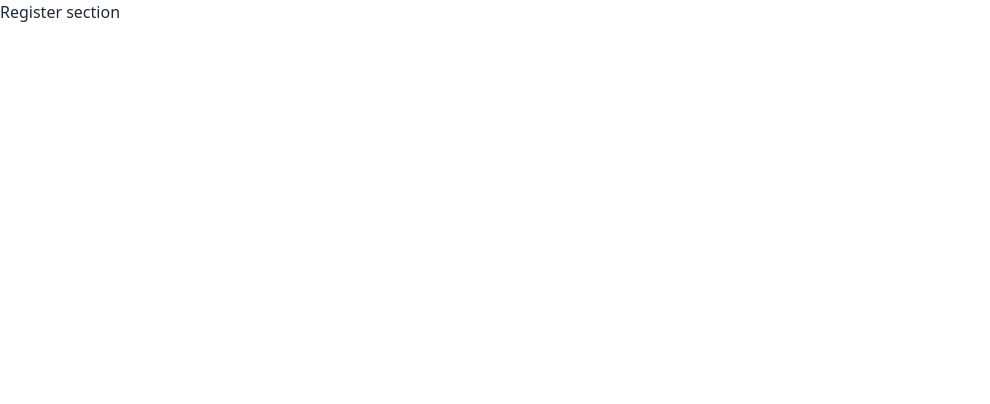
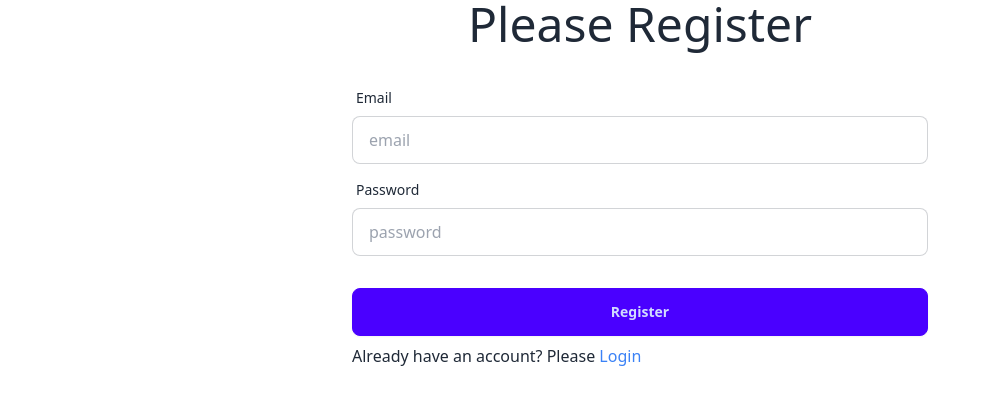
Before and after one commit to arifulislamk/khan-resorts, a React (Vite) app: page /register in a window 1280 px wide. Shown: the top 404 px of the page, without its empty margins (0-990 px from the left). Built offline with nearby package versions, Linux system fonts and the light colour scheme.

Commit message:
login and register degin

```diff
--- /dev/null
+++ b/src/Components/Footer.jsx
@@ -0,0 +1,28 @@
+const Footer = () => {
+    return (
+        <footer className="footer p-10 bg-neutral text-neutral-content">
+            <nav>
+                <h6 className="footer-title">Services</h6>
+                <a className="link link-hover">Branding</a>
+                <a className="link link-hover">Design</a>
+                <a className="link link-hover">Marketing</a>
+                <a className="link link-hover">Advertisement</a>
+            </nav>
+            <nav>
+                <h6 className="footer-title">Company</h6>
+                <a className="link link-hover">About us</a>
+                <a className="link link-hover">Contact</a>
+                <a className="link link-hover">Jobs</a>
+                <a className="link link-hover">Press kit</a>
+            </nav>
+            <nav>
+                <h6 className="footer-title">Legal</h6>
+                <a className="link link-hover">Terms of use</a>
+                <a className="link link-hover">Privacy policy</a>
+                <a className="link link-hover">Cookie policy</a>
+            </nav>
+        </footer>
+    );
+};
+
+export default Footer;
--- a/src/Components/Home.jsx
+++ b/src/Components/Home.jsx
@@ -1,9 +1,13 @@
+import Footer from "./Footer";
 import Navbar from "./Navbar";
+import Sileder from "./Sileder";
 
 const Home = () => {
     return (
         <div>
             <Navbar></Navbar>
+            <Sileder></Sileder>
+            <Footer></Footer>
             <h2>This Home</h2>
         </div>
     );
--- a/src/Components/Login.jsx
+++ b/src/Components/Login.jsx
@@ -1,7 +1,42 @@
+import { Link } from "react-router-dom";
+
 const Login = () => {
+
+    const handleLogin = e => {
+        e.preventDefault();
+        const email = e.target.email.value;
+        const password = e.target.password.value;
+
+        console.log(email, password)
+    }
     return (
         <div>
-            <h2>LOgin section</h2>
+            <h2 className="text-center font-medium text-5xl">Please Login</h2>
+            <form onSubmit={handleLogin} className="card-body lg:w-1/2 mx-auto">
+                <div className="form-control">
+                    <label className="label">
+                        <span className="label-text">Email</span>
+                    </label>
+                    <input type="email" name="email" placeholder="email" className="input input-bordered" required />
+                </div>
+                <div className="form-control">
+                    <label className="label">
+                        <span className="label-text">Password</span>
+                    </label>
+                    <input type="password" name="password" placeholder="password" className="input input-bordered" required />
+                    <label className="label">
+                        <a href="#" className="label-text-alt link link-hover">Forgot password?</a>
+                    </label>
+                </div>
+                <div className="form-control mt-6">
+                    <button className="btn btn-primary">Login</button>
+                </div>
+                <div>
+                    <Link> Google </Link>
+                    <p>Are You New? Please <Link className="text-blue-500" to="/register">Register</Link></p>
+                </div>
+            </form>
+
         </div>
     );
 };
--- a/src/Components/Navbar.jsx
+++ b/src/Components/Navbar.jsx
@@ -1,10 +1,9 @@
-import { NavLink } from "react-router-dom";
+import { Link, NavLink } from "react-router-dom";
 const Navbar = () => {
 
     const links = <>
         <li> <NavLink to="/">Home</NavLink> </li>
-        <li> <NavLink to="/login">Login</NavLink> </li>
-        <li> <NavLink to="/register">Home</NavLink> </li>
+        <li> <NavLink to="/updateProfile">Update Profile</NavLink> </li>
     </>
     return (
         <div className="navbar bg-base-100">
@@ -33,7 +32,7 @@ const Navbar = () => {
                 </ul>
             </div>
             <div className="navbar-end">
-                <a className="btn">Button</a>
+                <Link to="/login"><button className="btn text-4xl font-bold">Login</button></Link>
             </div>
         </div>
     );
--- a/src/Components/Register.jsx
+++ b/src/Components/Register.jsx
@@ -1,7 +1,36 @@
+import { Link } from "react-router-dom";
+
 const Register = () => {
+    const handleRegister = e => {
+        e.preventDefault();
+        const email = e.target.email.value;
+        const password = e.target.password.value;
+
+        console.log(email, password)
+    }
     return (
         <div>
-            <h2>Register section</h2>
+            <h2 className="text-center font-medium text-5xl">Please Register</h2>
+            <form onSubmit={handleRegister} className="card-body lg:w-1/2 mx-auto">
+                <div className="form-control">
+                    <label className="label">
+                        <span className="label-text">Email</span>
+                    </label>
+                    <input type="email" name="email" placeholder="email" className="input input-bordered" required />
+                </div>
+                <div className="form-control">
+                    <label className="label">
+                        <span className="label-text">Password</span>
+                    </label>
+                    <input type="password" name="password" placeholder="password" className="input input-bordered" required />
+                </div>
+                <div className="form-control mt-6">
+                    <button className="btn btn-primary">Register</button>
+                </div>
+                <div>
+                    <p>Already have an account? Please <Link className="text-blue-500" to="/login">Login</Link></p>
+                </div>
+            </form>
 
         </div>
     );
--- /dev/null
+++ b/src/Components/Sileder.jsx
@@ -0,0 +1,36 @@
+const Sileder = () => {
+    return (
+        <div className="carousel w-full">
+            <div id="slide1" className="carousel-item relative w-full">
+                <img src="https://daisyui.com/images/stock/photo-1625726411847-8cbb60cc71e6.jpg" className="w-full" />
+                <div className="absolute flex justify-between transform -translate-y-1/2 left-5 right-5 top-1/2">
+                    <a href="#slide4" className="btn btn-circle">❮</a>
+                    <a href="#slide2" className="btn btn-circle">❯</a>
+                </div>
+            </div>
+            <div id="slide2" className="carousel-item relative w-full">
+                <img src="https://daisyui.com/images/stock/photo-1609621838510-5ad474b7d25d.jpg" className="w-full" />
+                <div className="absolute flex justify-between transform -translate-y-1/2 left-5 right-5 top-1/2">
+                    <a href="#slide1" className="btn btn-circle">❮</a>
+                    <a href="#slide3" className="btn btn-circle">❯</a>
+                </div>
+            </div>
+            <div id="slide3" className="carousel-item relative w-full">
+                <img src="https://daisyui.com/images/stock/photo-1414694762283-acccc27bca85.jpg" className="w-full" />
+                <div className="absolute flex justify-between transform -translate-y-1/2 left-5 right-5 top-1/2">
+                    <a href="#slide2" className="btn btn-circle">❮</a>
+                    <a href="#slide4" className="btn btn-circle">❯</a>
+                </div>
+            </div>
+            <div id="slide4" className="carousel-item relative w-full">
+                <img src="https://daisyui.com/images/stock/photo-1665553365602-b2fb8e5d1707.jpg" className="w-full" />
+                <div className="absolute flex justify-between transform -translate-y-1/2 left-5 right-5 top-1/2">
+                    <a href="#slide3" className="btn btn-circle">❮</a>
+                    <a href="#slide1" className="btn btn-circle">❯</a>
+                </div>
+            </div>
+        </div>
+    );
+};
+
+export default Sileder;
--- /dev/null
+++ b/src/Components/UpdateProfile.jsx
@@ -0,0 +1,9 @@
+const UpdateProfile = () => {
+    return (
+        <div>
+            <h2>Update Your Profile</h2>
+        </div>
+    );
+};
+
+export default UpdateProfile;
--- a/src/main.jsx
+++ b/src/main.jsx
@@ -9,6 +9,7 @@ import Root from './Components/Root.jsx';
 import Home from './Components/Home.jsx';
 import Login from './Components/Login.jsx';
 import Register from './Components/Register.jsx';
+import UpdateProfile from './Components/UpdateProfile.jsx';
 const router = createBrowserRouter([
   {
     path: "/",
@@ -26,6 +27,10 @@ const router = createBrowserRouter([
         path: "/register",
         element:  <Register></Register>
       },
+      {
+        path: "/updateProfile",
+        element: <UpdateProfile></UpdateProfile>
+      }
     ]
   },
 ]);
```
